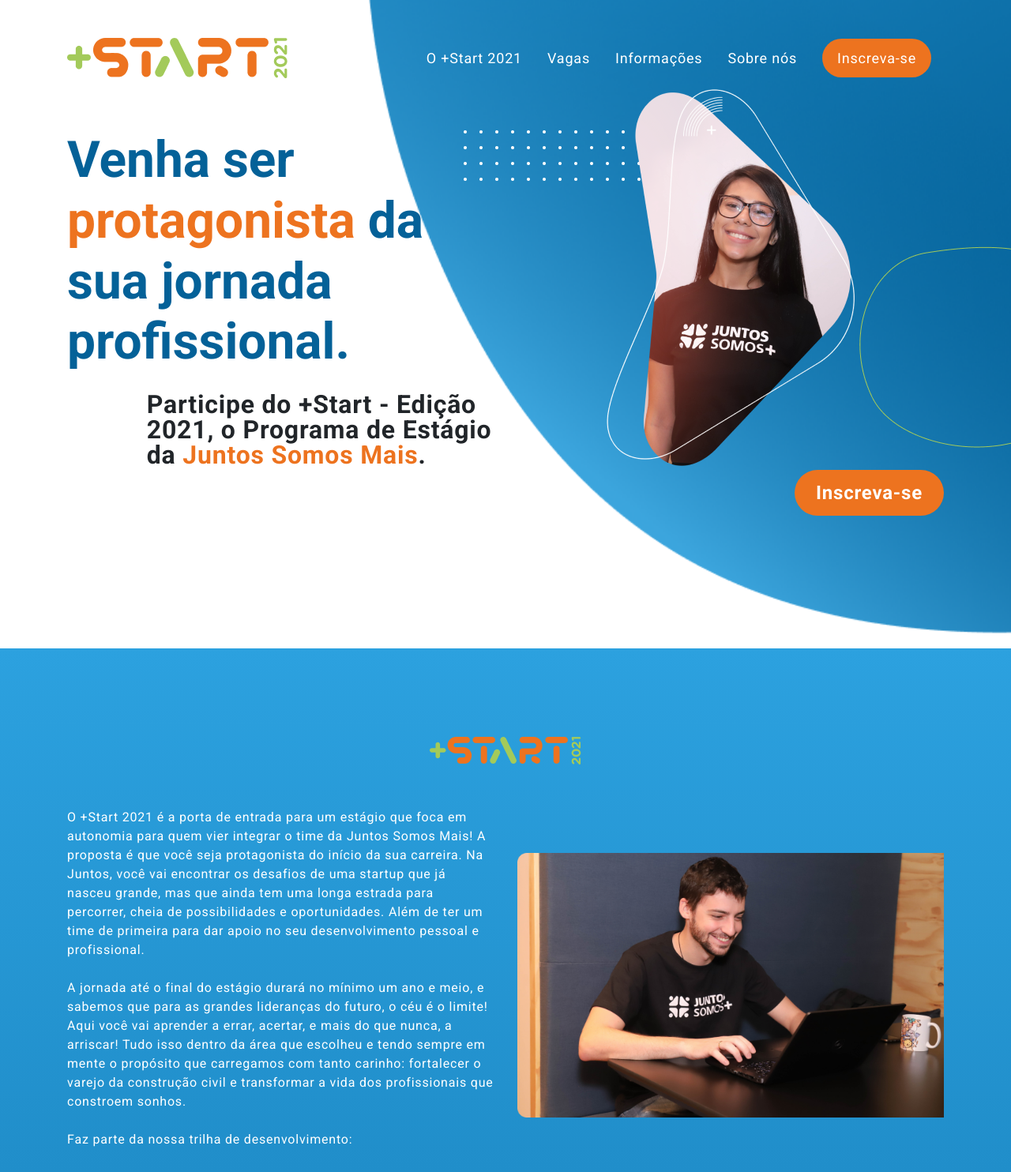
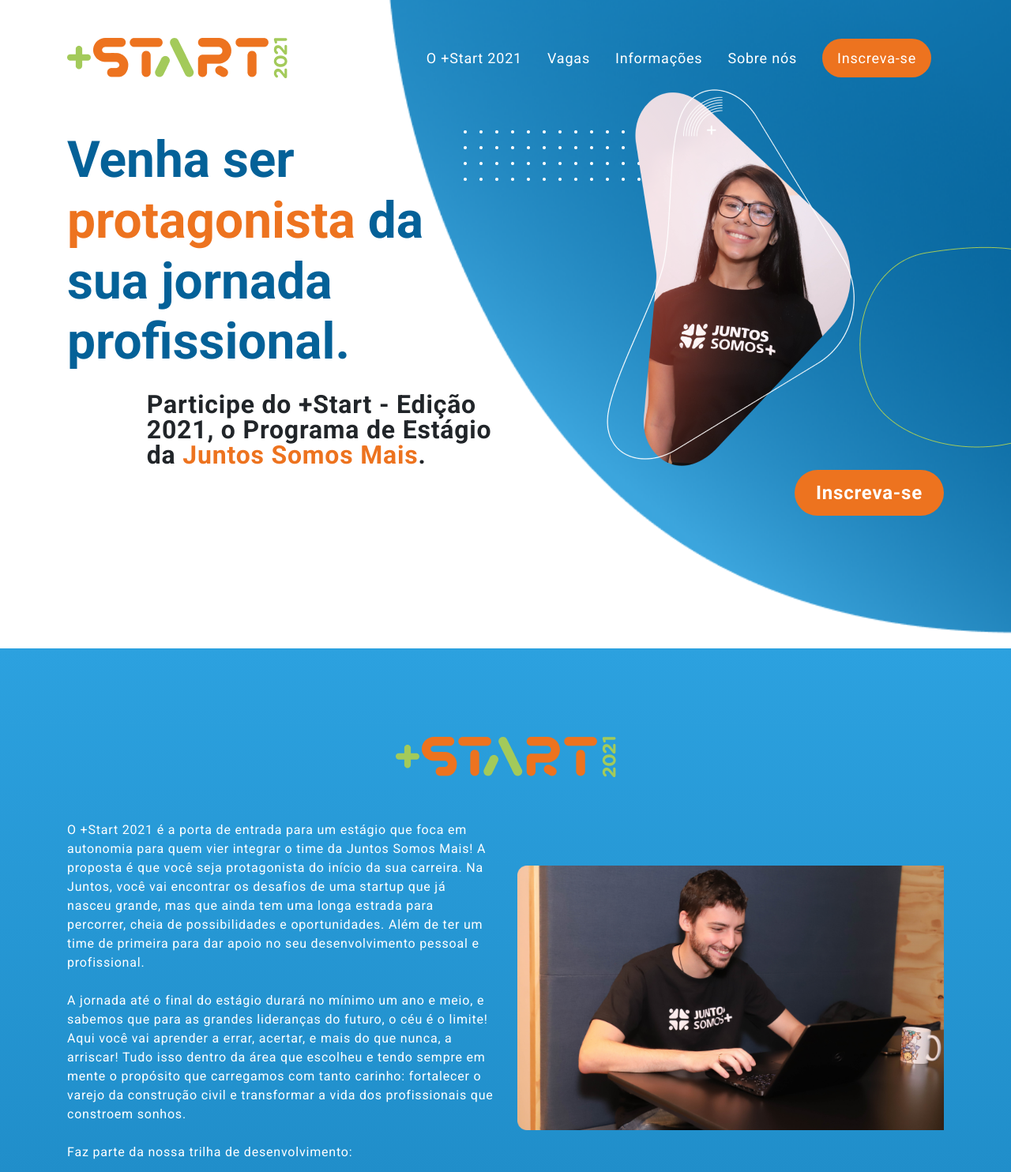
Before and after one commit to JoeKyy/start, a website: page app/index.html in a window 1280 px wide. Shown: the top 1484 px of the page at 79% size. Drawn offline with nearby package versions, Linux system fonts and the light colour scheme.

Commit message:
Correções do cliente

```diff
--- a/app/scss/elements/_section.scss
+++ b/app/scss/elements/_section.scss
@@ -29,7 +29,7 @@
             @include responsive(xlarge, max) {
                 transform: scale(1.5);
                 top: -10%;
-                right: -10%;
+                right: -12%;
             }
 
             @include responsive(large, max) {
@@ -154,7 +154,7 @@
 
         h3 {
             &.logo {
-                @include sprite($img-logo);
+                @include sprite($img-logo-top);
                 @include hidden-text();
 
                 display: inline-block;
```
Also changed, not shown: app/css/style.css, app/css/style.min.css.
